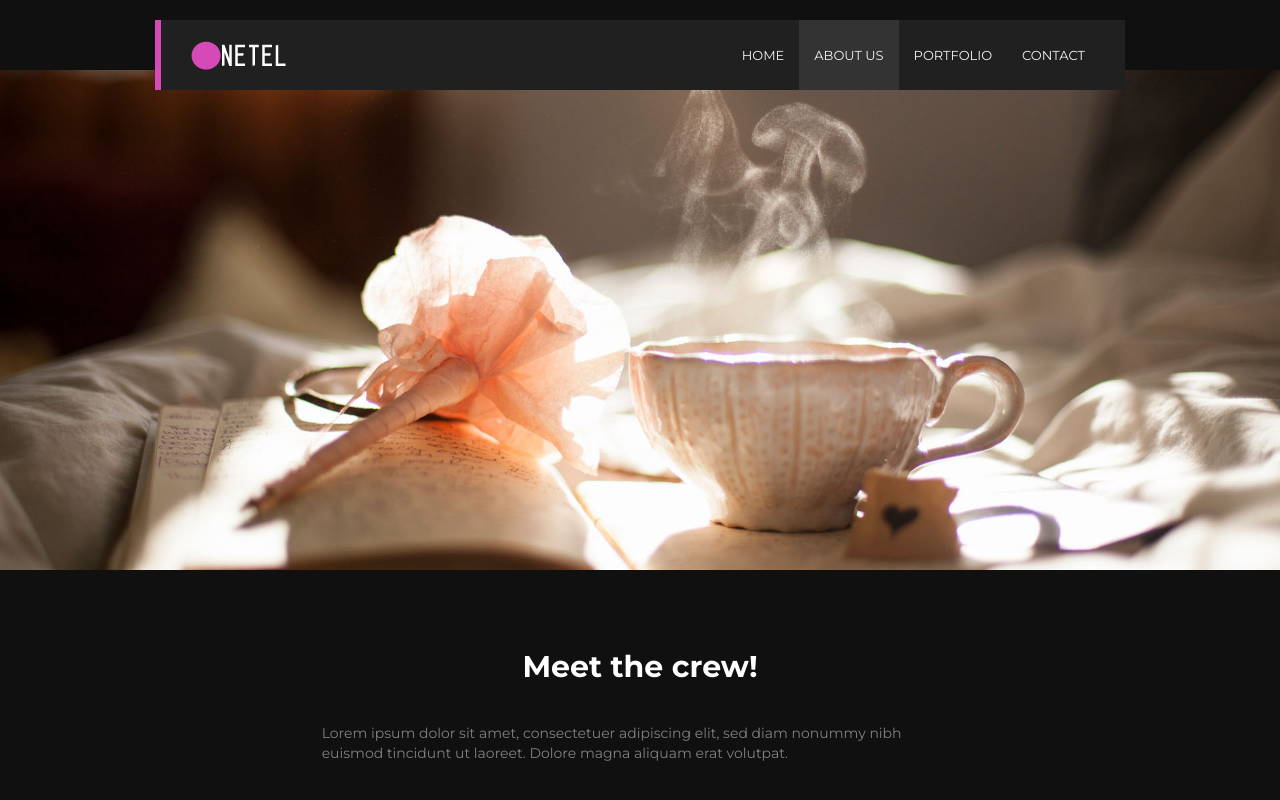
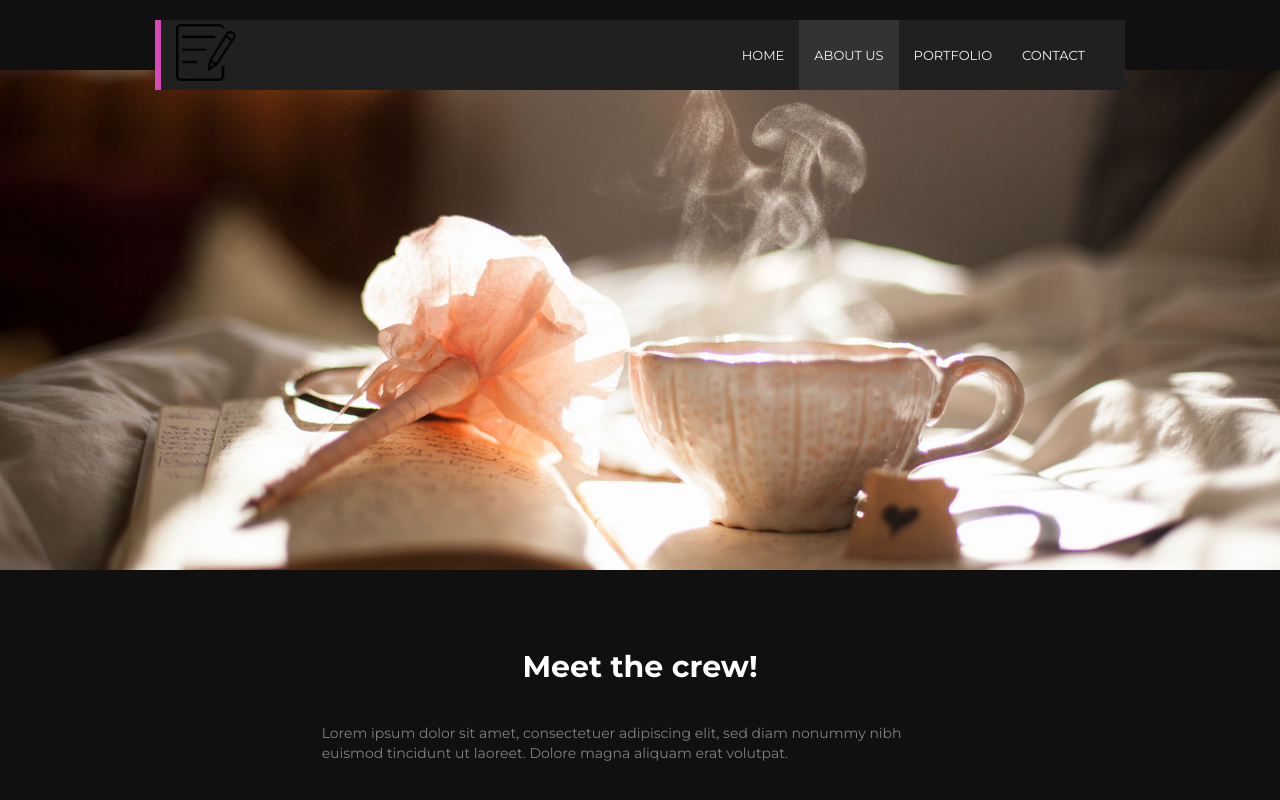
Before and after one commit to Boomerang34/Boomerang34.github.io, a plain HTML site: page about.html in a window 1280 px wide. Shown: the top 800 px of the page. Drawn offline with Linux system fonts and the light colour scheme; some packages are replaced by stand-ins of ours.

Commit message:
Add files via upload

```diff
--- a/about.html
+++ b/about.html
@@ -32,8 +32,7 @@ http://www.templatemo.com/tm-468-onetel
 				<span class="icon icon-bar"></span>
 				<span class="icon icon-bar"></span>
 				<span class="icon icon-bar"></span>
-			</button>
-			<a href="#" class="navbar-brand"><img src="images/logo.png" class="img-responsive" alt="logo"></a>
+			</button><a href="#" class="navbar-brand"><img src="log.png" width="60" height="60" class="img-responsive" alt="Note Creator"></a>
 		</div>
 		<div class="collapse navbar-collapse">
 			<ul class="nav navbar-nav navbar-right">
```
Also changed, not shown: portfolio.html (+2 -2 lines).
